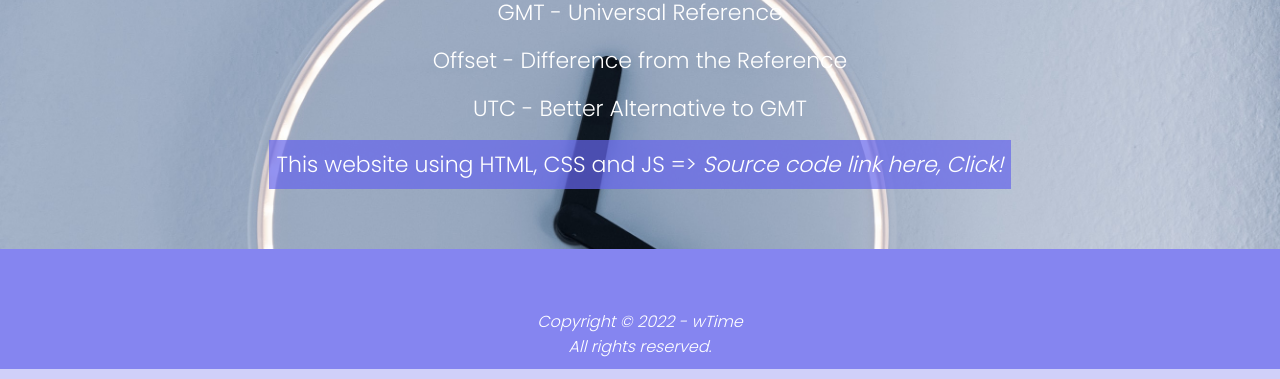
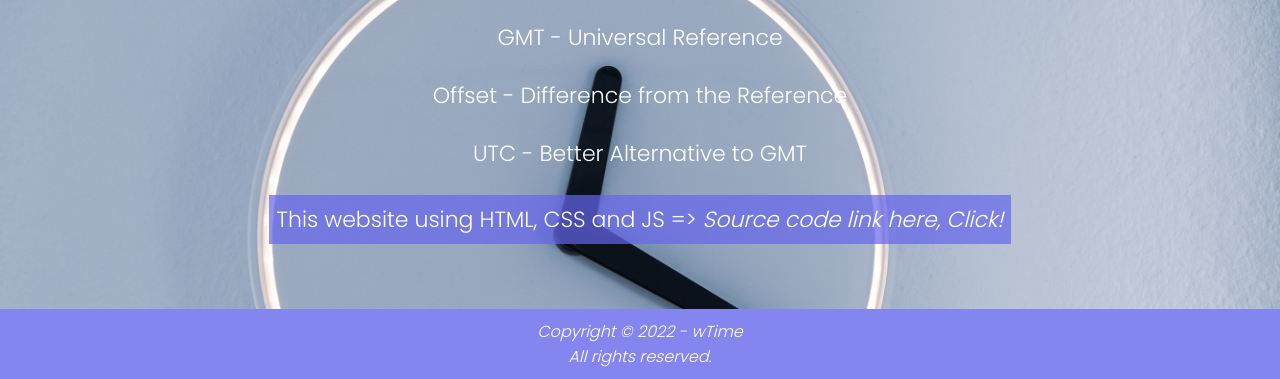
Before and after one commit to semanurbilada/wTime-school-project-website, a plain HTML site: page index.html in a window 1280 px wide. Shown: the part 1795-2174 px from the top of the page. Drawn offline with nearby package versions, Linux system fonts and the light colour scheme.

Commit message:
little fixes

```diff
--- a/style.css
+++ b/style.css
@@ -167,12 +167,13 @@ nav li a:hover{ color: var(--border); }
 .box{
     padding: 80px;
     height: 90vh;
-    margin: 100px 0 120px; /*değiştirilebilir(büyük ekran?)*/
+    margin: 100px 0 130px;
     display: flex;
     flex-wrap: wrap;
     justify-content: center;
     align-items: center;
     gap: 20px;
+    width: 100%;
 }
 
 .box-item{
@@ -188,7 +189,6 @@ nav li a:hover{ color: var(--border); }
 }
 
 #go-back{
-
     background-color: var(--border);
     border-color: var(--border);
     padding: 12px;
@@ -204,6 +204,20 @@ footer .container{
     display: flex;
     flex-direction: column;
     height: 70vh;
+}
+
+.content{
+    background-image: url(./src/images/footer-bg.jpg);
+    background-size: cover;
+    background-attachment: fixed;
+    width: 100%;
+    height: 60vh;
+    margin-top: 40px;
+    display: flex;
+    flex-direction: column;
+    align-items: center;
+    justify-content: center;
+    gap: 25px;
 }
 
 .footer-logo a{
@@ -224,20 +238,6 @@ footer .container{
     transform: scale(1.1);
 }
 
-.content{
-    background-image: url(./src/images/footer-bg.jpg);
-    background-size: cover;
-    background-attachment: fixed;
-    width: 100%;
-    height: 50vh;
-    margin-top: 40px;
-    display: flex;
-    flex-direction: column;
-    align-items: center;
-    justify-content: center;
-    gap: 15px;
-}
-
 #about-us{ background-color: var(--navbar); padding: 8px; }
 .content p a{ text-decoration: none; color: white; }
 .copyright{ list-style: none; font-size: 16px; margin: 10px; }
```
